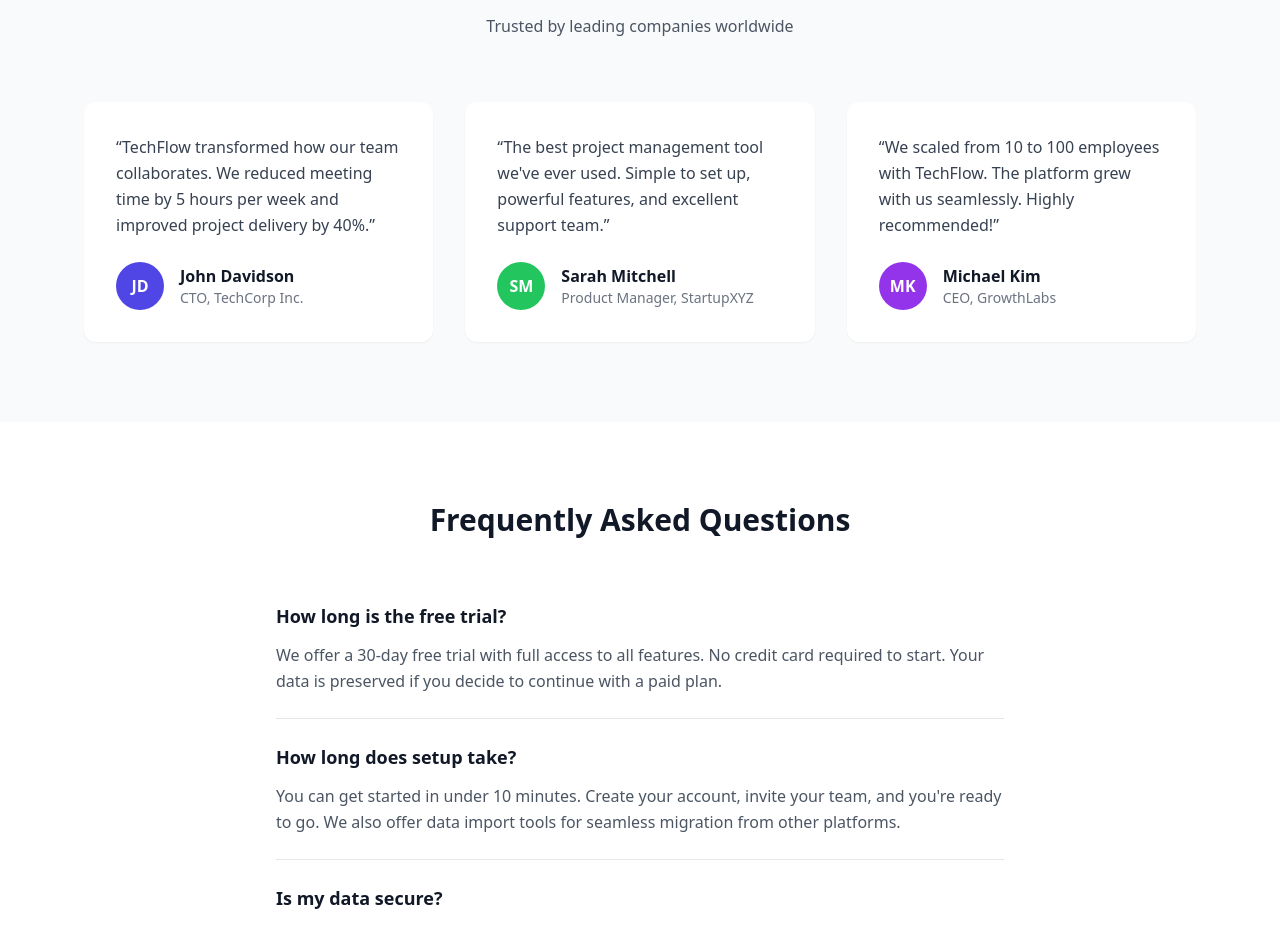
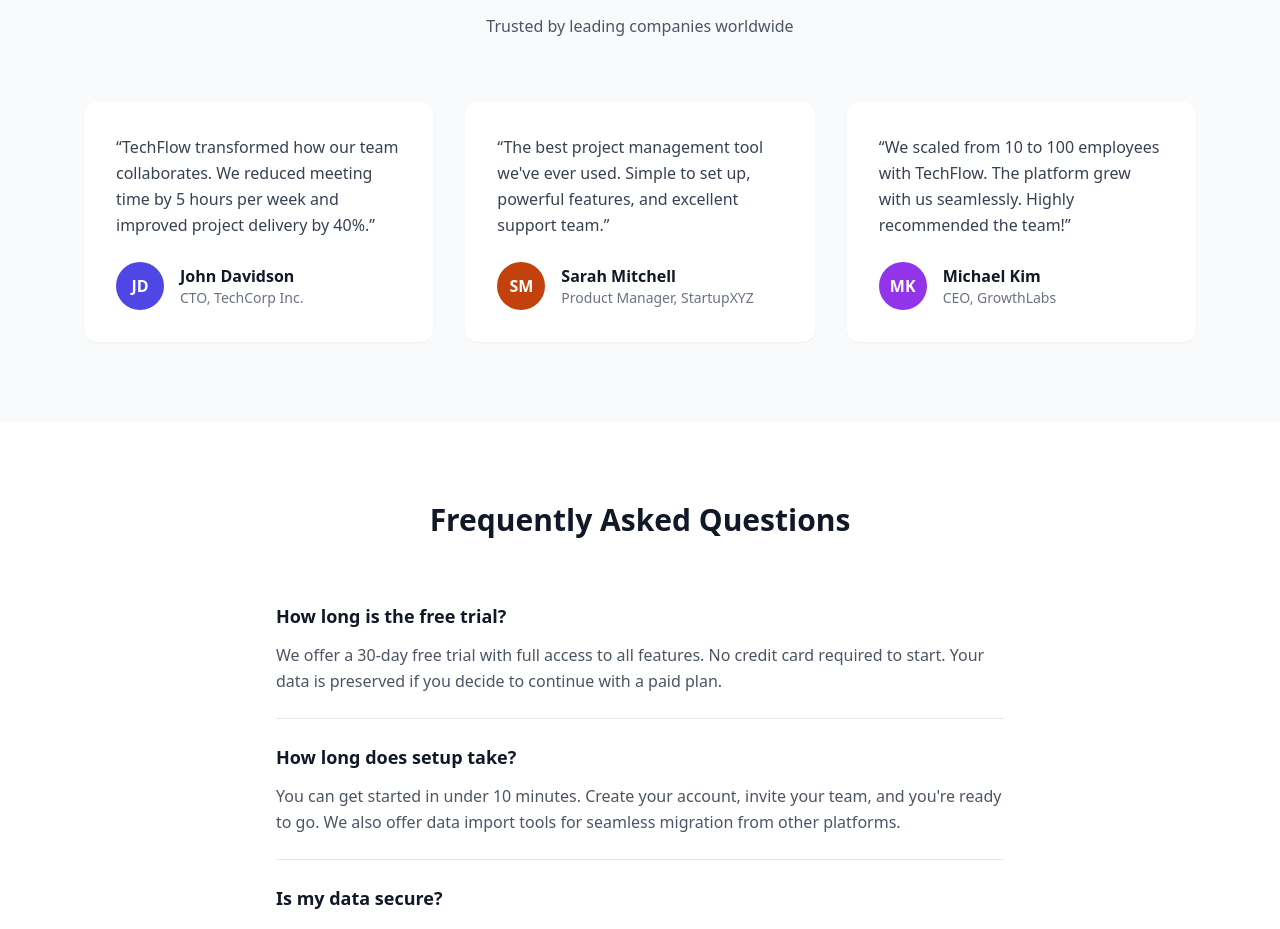
Before and after one commit to rumeshwrkn/nextjs-seo-demo, a Next.js app: page /good in a window 1280 px wide. Shown: the part 1642-2571 px from the top of the page. Built offline with nearby package versions, Linux system fonts and the light colour scheme.

Commit message:
Update: Urls and colors

```diff
--- a/app/good/layout.tsx
+++ b/app/good/layout.tsx
@@ -23,7 +23,7 @@
   authors: [{ name: 'TechFlow Team' }],
 
   // Canonical URL
-  metadataBase: new URL('https://nextjs-seo-demo.vercel.app/'),
+  metadataBase: new URL('https://nextjs-seo-demo.vercel.app/good'),
   alternates: {
     canonical: '/',
   },
@@ -35,7 +35,7 @@
     siteName: 'TechFlow',
     title: 'TechFlow | Cloud Project Management Software for Teams',
     description: 'Manage tasks, track projects, and collaborate effectively. Start your 30-day free trial.',
-    url: 'https://nextjs-seo-demo.vercel.app/',
+    url: 'https://nextjs-seo-demo.vercel.app/good',
     images: [
       {
         url: 'images/og-image.png',
--- a/app/good/page.tsx
+++ b/app/good/page.tsx
@@ -16,7 +16,7 @@
       {/* Breadcrumb Schema */}
       <BreadcrumbSchema
         items={[
-          { name: 'Home', url: 'https://nextjs-seo-demo.vercel.app/' }
+          { name: 'Home', url: 'https://nextjs-seo-demo.vercel.app/good' }
         ]}
       />
 
--- a/components/ui/Testimonials.tsx
+++ b/components/ui/Testimonials.tsx
@@ -20,10 +20,10 @@
     name: "Sarah Mitchell",
     title: "Product Manager, StartupXYZ",
     initials: "SM",
-    color: "bg-green-500"
+    color: "bg-orange-700"
   },
   {
-    quote: "We scaled from 10 to 100 employees with TechFlow. The platform grew with us seamlessly. Highly recommended!",
+    quote: "We scaled from 10 to 100 employees with TechFlow. The platform grew with us seamlessly. Highly recommended the team!",
     name: "Michael Kim",
     title: "CEO, GrowthLabs",
     initials: "MK",
```
